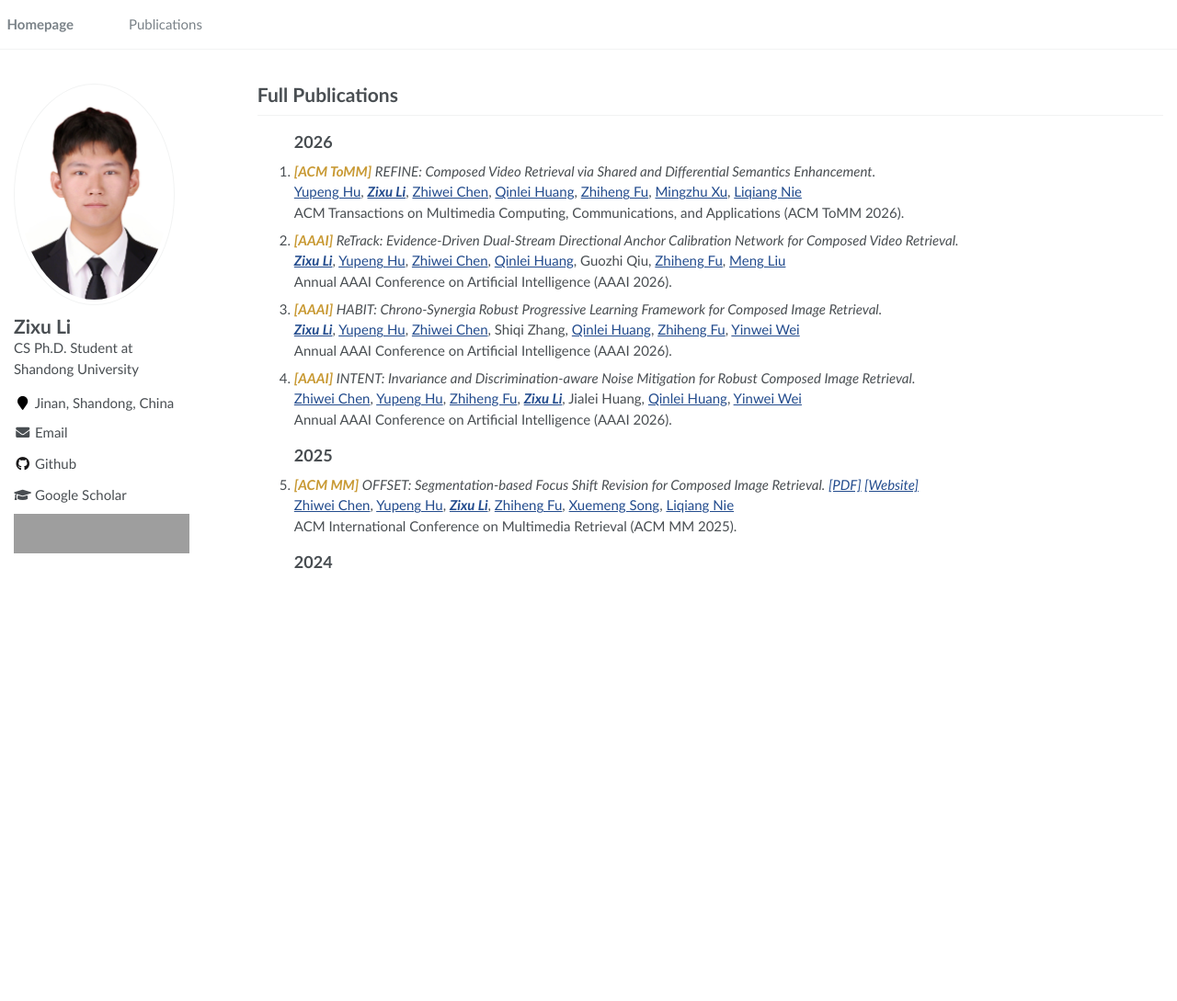
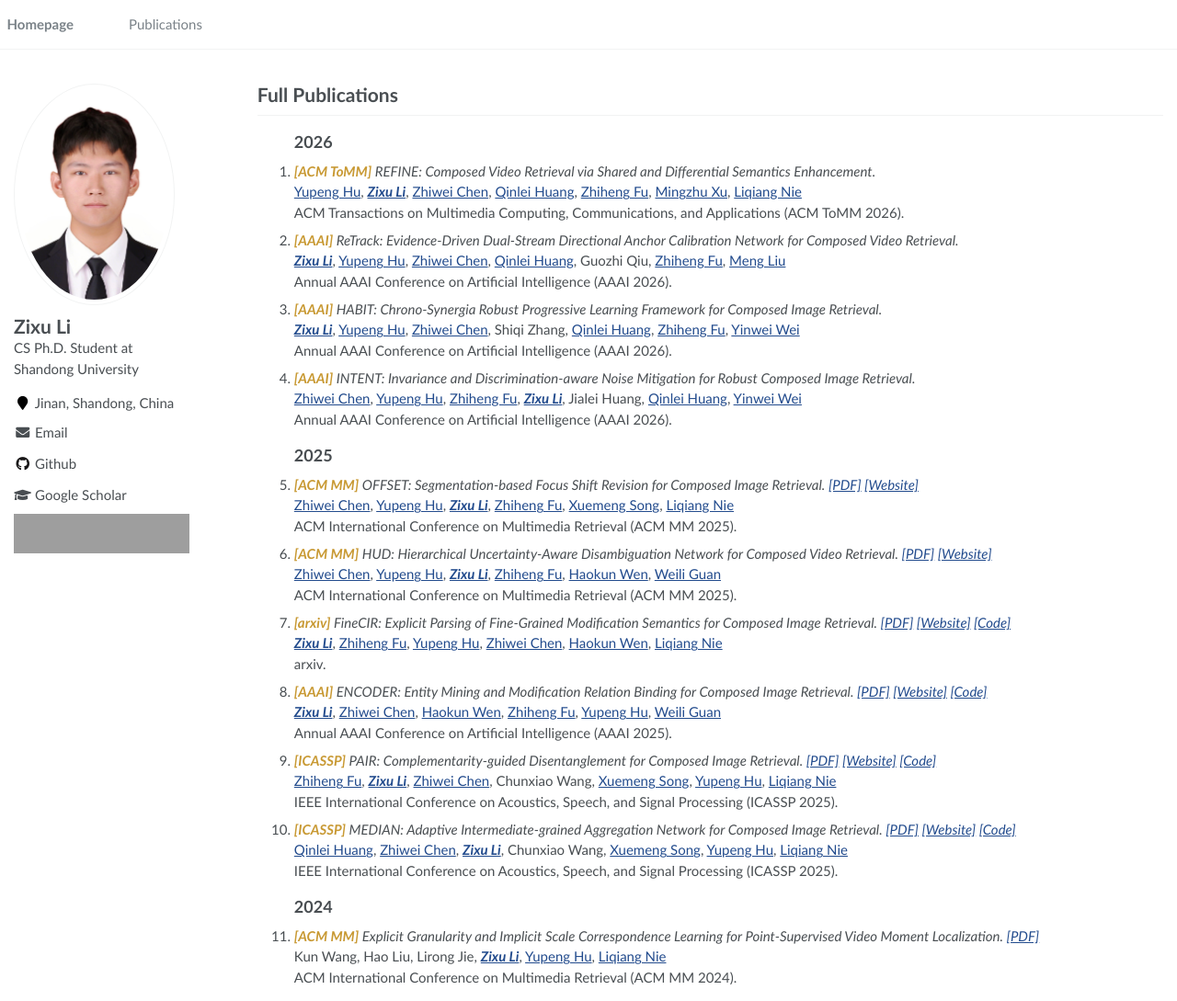
Before and after one commit to Lee-zixu/Lee-zixu.github.io, a Jekyll site: the page built from _pages/full_pubs.md, in a window 1280 px wide and 1089 px high. Shown: the whole window at 92% size. Built offline with Jekyll 4.4.1, drawn with Linux system fonts in a browser that asks for light colours; grey boxes are pictures that could not be loaded.

Commit message:
Update full_pubs.md

```diff
--- a/_pages/full_pubs.md
+++ b/_pages/full_pubs.md
@@ -34,5 +34,28 @@ Annual AAAI Conference on Artificial Intelligence (AAAI 2026). </p>
 <a href="https://zivchen-ty.github.io/">Zhiwei Chen</a>, <a href="https://faculty.sdu.edu.cn/huyupeng1/zh_CN/index.htm">Yupeng Hu</a>, <a href="https://lee-zixu.github.io"><b><i>Zixu Li</i></b></a>, <a href="https://zhihfu.github.io">Zhiheng Fu</a>, <a href="https://xuemengsong.github.io/">Xuemeng Song</a>, <a href="https://liqiangnie.github.io/index.html">Liqiang Nie</a> <br>
 ACM International Conference on Multimedia Retrieval (ACM MM 2025). </p>
 
+<li><p><i><b style="color: #C89933">[ACM MM]</b> HUD: Hierarchical Uncertainty-Aware Disambiguation Network for Composed Video Retrieval. <a href="https://dl.acm.org/doi/10.1145/3746027.3755445">[PDF]</a> <a href="https://zivchen-ty.github.io/HUD.github.io/">[Website]</a> </i><br>
+<a href="https://zivchen-ty.github.io/">Zhiwei Chen</a>, <a href="https://faculty.sdu.edu.cn/huyupeng1/zh_CN/index.htm">Yupeng Hu</a>, <a href="https://lee-zixu.github.io"><b><i>Zixu Li</i></b></a>, <a href="https://zhihfu.github.io">Zhiheng Fu</a>, <a href="https://haokunwen.github.io/">Haokun Wen</a>, <a href="https://faculty.hitsz.edu.cn/guanweili">Weili Guan</a> <br>
+ACM International Conference on Multimedia Retrieval (ACM MM 2025). </p>
+
+<li><p><i><b style="color: #C89933">[arxiv]</b> FineCIR: Explicit Parsing of Fine-Grained Modification Semantics for Composed Image Retrieval. <a href="https://arxiv.org/abs/2503.21309">[PDF]</a> <a href="https://sdu-l.github.io/FineCIR.github.io/">[Website]</a> <a href="https://github.com/SDU-L/FineCIR">[Code]</a> </i><br>
+<a href="https://lee-zixu.github.io"><b><i>Zixu Li</i></b></a>, <a href="https://zhihfu.github.io">Zhiheng Fu</a>, <a href="https://faculty.sdu.edu.cn/huyupeng1/zh_CN/index.htm">Yupeng Hu</a>, <a href="https://zivchen-ty.github.io/">Zhiwei Chen</a>, <a href="https://haokunwen.github.io/">Haokun Wen</a>, <a href="https://liqiangnie.github.io/index.html">Liqiang Nie</a> <br>
+arxiv. </p>
+
+<li><p><i><b style="color: #C89933">[AAAI]</b> ENCODER: Entity Mining and Modification Relation Binding for Composed Image Retrieval. <a href="https://ojs.aaai.org/index.php/AAAI/article/view/32541">[PDF]</a> <a href="https://sdu-l.github.io/ENCODER.github.io/">[Website]</a> <a href="https://drive.google.com/drive/u/2/folders/1QuBQVIybLwn-qFSORhpBsnXy6ebhtNr3?usp=sharing">[Code]</a> </i><br>
+<a href="https://lee-zixu.github.io"><b><i>Zixu Li</i></b></a>, <a href="https://zivchen-ty.github.io/">Zhiwei Chen</a>, <a href="https://haokunwen.github.io/">Haokun Wen</a>, <a href="https://zhihfu.github.io">Zhiheng Fu</a>, <a href="https://faculty.sdu.edu.cn/huyupeng1/zh_CN/index.htm">Yupeng Hu</a>, <a href="https://faculty.hitsz.edu.cn/guanweili">Weili Guan</a> <br>
+Annual AAAI Conference on Artificial Intelligence (AAAI 2025). </p>
+
+<li><p><i><b style="color: #C89933">[ICASSP]</b> PAIR: Complementarity-guided Disentanglement for Composed Image Retrieval. <a href="https://ieeexplore.ieee.org/abstract/document/10888153">[PDF]</a> <a href="https://zhihfu.github.io/PAIR.github.io/">[Website]</a> <a href="https://drive.google.com/drive/folders/1aVhi7SkZAXCP8bnoD2fQT15Ozrq75xLU">[Code]</a> </i><br>
+<a href="https://zhihfu.github.io">Zhiheng Fu</a>, <a href="https://lee-zixu.github.io"><b><i>Zixu Li</i></b></a>, <a href="https://zivchen-ty.github.io/">Zhiwei Chen</a>, Chunxiao Wang, <a href="https://xuemengsong.github.io/">Xuemeng Song</a>, <a href="https://faculty.sdu.edu.cn/huyupeng1/zh_CN/index.htm">Yupeng Hu</a>, <a href="https://liqiangnie.github.io/index.html">Liqiang Nie</a> <br>
+IEEE International Conference on Acoustics, Speech, and Signal Processing (ICASSP 2025). </p>
+
+<li><p><i><b style="color: #C89933">[ICASSP]</b> MEDIAN: Adaptive Intermediate-grained Aggregation Network for Composed Image Retrieval. <a href="https://ieeexplore.ieee.org/abstract/document/10890642">[PDF]</a> <a href="https://windlikeo.github.io/MEDIAN.github.io/">[Website]</a> <a href="https://drive.google.com/drive/u/3/folders/1ixh_JHkyPGzCM5ntApkA7xoQhgq1j-n_">[Code]</a> </i><br>
+<a href="https://windlikeo.github.io/HQL.github.io/">Qinlei Huang</a>, <a href="https://zivchen-ty.github.io/">Zhiwei Chen</a>, <a href="https://lee-zixu.github.io"><b><i>Zixu Li</i></b></a>, Chunxiao Wang, <a href="https://xuemengsong.github.io/">Xuemeng Song</a>, <a href="https://faculty.sdu.edu.cn/huyupeng1/zh_CN/index.htm">Yupeng Hu</a>, <a href="https://liqiangnie.github.io/index.html">Liqiang Nie</a> <br>
+IEEE International Conference on Acoustics, Speech, and Signal Processing (ICASSP 2025). </p>
 
 <h2>2024</h2>
+
+<li><p><i><b style="color: #C89933">[ACM MM]</b> Explicit Granularity and Implicit Scale Correspondence Learning for Point-Supervised Video Moment Localization. <a href="https://dl.acm.org/doi/10.1145/3664647.3680774">[PDF]</a> </i><br>
+Kun Wang, Hao Liu, Lirong Jie, <a href="https://lee-zixu.github.io"><b><i>Zixu Li</i></b></a>, <a href="https://faculty.sdu.edu.cn/huyupeng1/zh_CN/index.htm">Yupeng Hu</a>, <a href="https://liqiangnie.github.io/index.html">Liqiang Nie</a> <br>
+ACM International Conference on Multimedia Retrieval (ACM MM 2024). </p>
```
